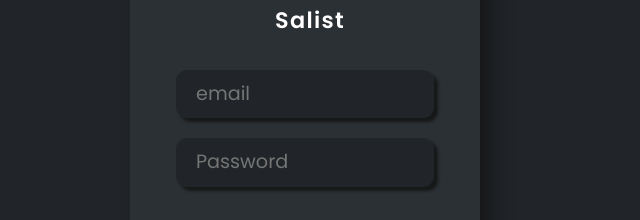
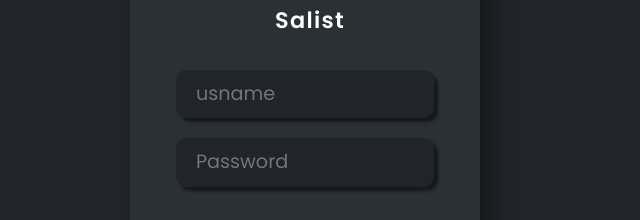
Before and after one commit to AERGERGAJHY/kjgSdfjs, a plain HTML site: page login.html in a window 1280 px wide. Shown: the part 220-440 px from the top of the page, 335-975 px from the left. Drawn offline with Linux system fonts and the light colour scheme.

Commit message:
Update login.html

```diff
--- a/login.html
+++ b/login.html
@@ -20,7 +20,7 @@
         <form class="p-3 mt-3">
             <div class="form-field d-flex align-items-center">
                 <span class="far fa-user"></span>
-                <input type="text" name="email" id="email" placeholder="email">
+                <input type="text" name="usname" id="usname" placeholder="usname">
             </div>
             <div class="form-field d-flex align-items-center">
                 <span class="fas fa-key"></span>
```
